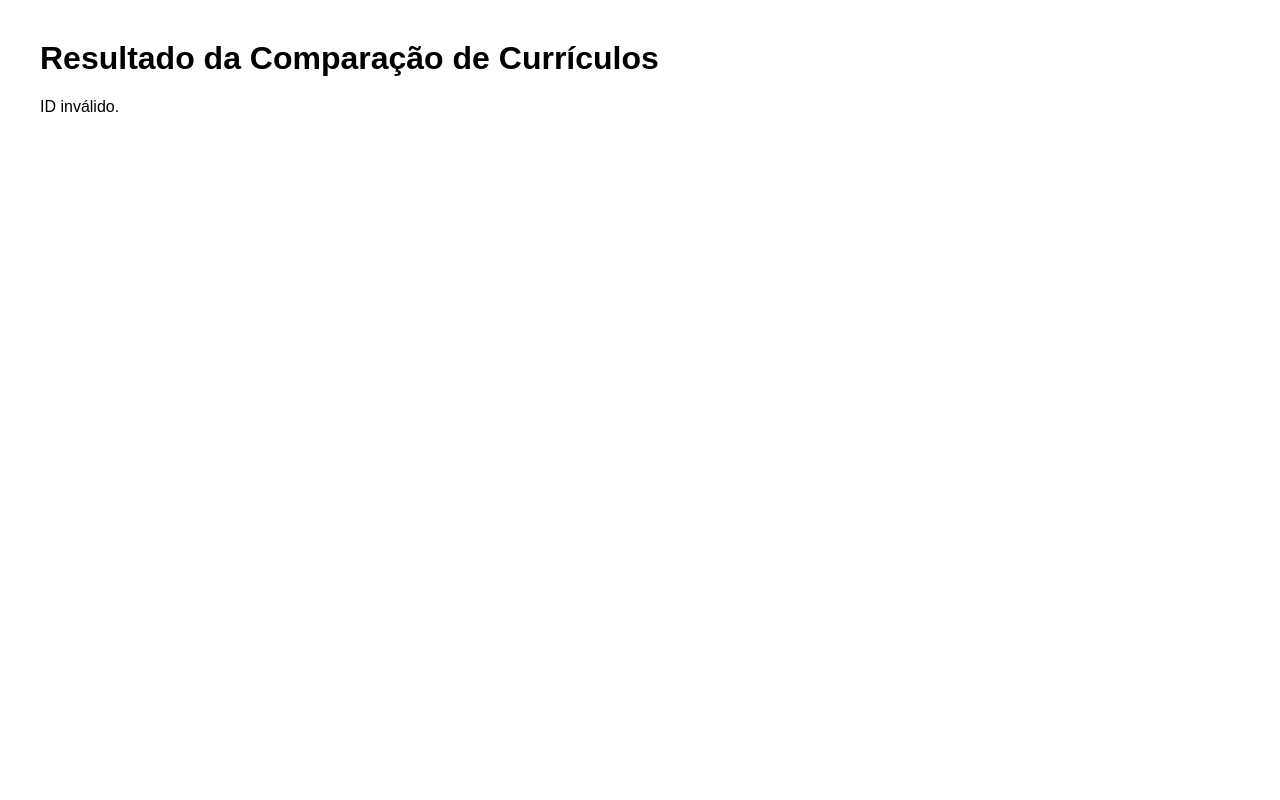
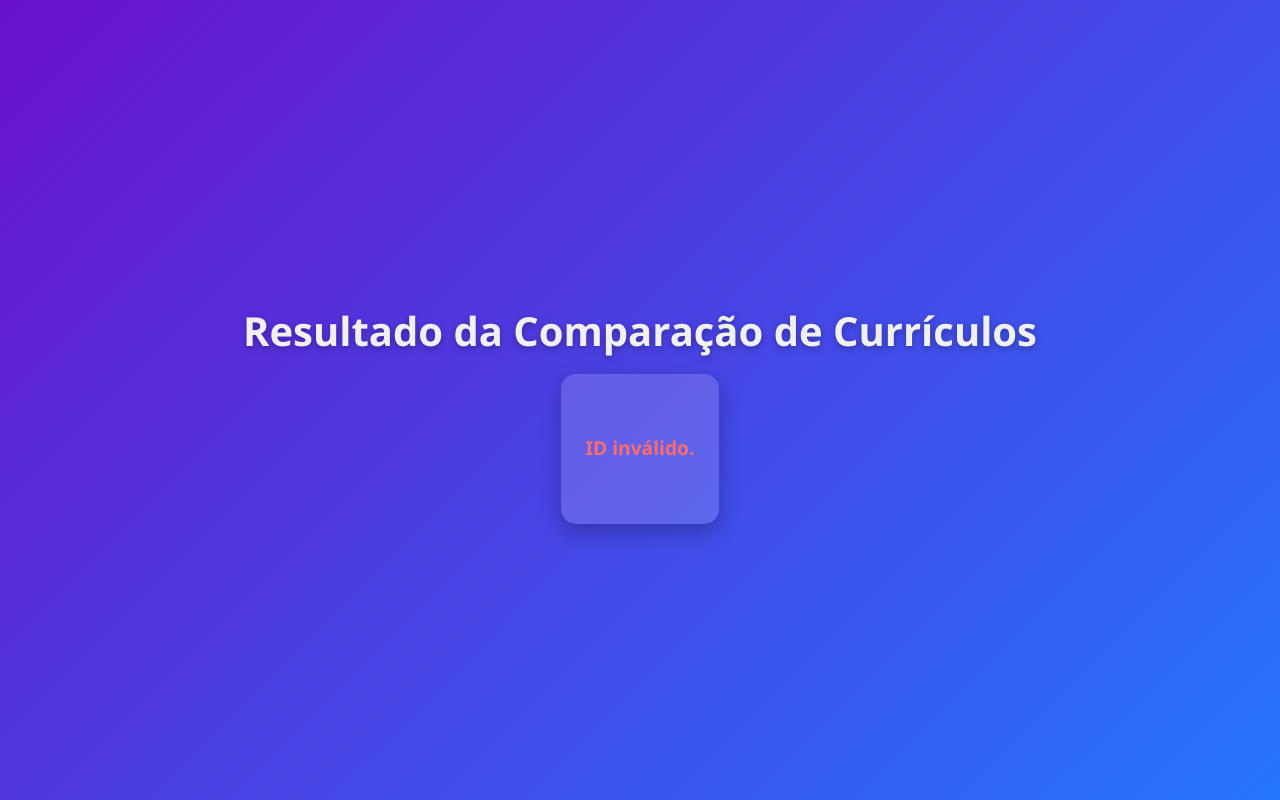
Before and after one commit to lucaassos/d8, a plain HTML site: page index.html in a window 1280 px wide. Drawn offline with Linux system fonts and the light colour scheme.

Commit message:
Update index.html

```diff
--- a/index.html
+++ b/index.html
@@ -1,43 +1,111 @@
 <!DOCTYPE html>
 <html lang="pt-BR">
 <head>
-<meta charset="UTF-8" />
-<title>Resultado da Análise</title>
-<style>
-  body { font-family: Arial, sans-serif; margin: 40px; }
-  #resultado { white-space: pre-wrap; }
-</style>
+  <meta charset="UTF-8" />
+  <title>Resultado da Análise</title>
+  <style>
+    /* Reset básico */
+    * {
+      box-sizing: border-box;
+    }
+
+    body {
+      font-family: 'Segoe UI', Tahoma, Geneva, Verdana, sans-serif;
+      background: linear-gradient(135deg, #6a11cb, #2575fc);
+      color: #f0f0f0;
+      margin: 0;
+      padding: 0;
+      min-height: 100vh;
+      display: flex;
+      flex-direction: column;
+      align-items: center;
+      justify-content: center;
+      padding: 40px 20px;
+      text-align: center;
+    }
+
+    h1 {
+      font-weight: 700;
+      margin-bottom: 1rem;
+      text-shadow: 0 2px 6px rgba(0,0,0,0.3);
+      font-size: 2.5rem;
+    }
+
+    #resultado {
+      background: rgba(255, 255, 255, 0.15);
+      padding: 30px 25px;
+      border-radius: 15px;
+      box-shadow: 0 8px 20px rgba(0,0,0,0.25);
+      font-size: 1.2rem;
+      line-height: 1.5;
+      white-space: pre-wrap;
+      max-width: 700px;
+      min-height: 150px;
+      display: flex;
+      align-items: center;
+      justify-content: center;
+      transition: background-color 0.3s ease;
+    }
+
+    #resultado.loading {
+      font-style: italic;
+      color: #ddd;
+    }
+
+    #resultado.error {
+      color: #ff6b6b;
+      font-weight: 700;
+    }
+
+    /* Responsividade */
+    @media (max-width: 480px) {
+      h1 {
+        font-size: 1.8rem;
+      }
+      #resultado {
+        font-size: 1rem;
+        padding: 20px;
+      }
+    }
+  </style>
 </head>
 <body>
   <h1>Resultado da Comparação de Currículos</h1>
-  <div id="resultado">Carregando...</div>
+  <div id="resultado" class="loading">Carregando...</div>
 
   <script>
+    const resultadoEl = document.getElementById('resultado');
+
     // Pega o id da URL, ex: ?id=12
     const params = new URLSearchParams(window.location.search);
     const idBusca = params.get('id');
 
     if (!idBusca) {
-      document.getElementById('resultado').textContent = "ID inválido.";
+      resultadoEl.textContent = "ID inválido.";
+      resultadoEl.classList.remove('loading');
+      resultadoEl.classList.add('error');
     } else {
       fetch('https://docs.google.com/spreadsheets/d/11eBRJ7tLXk6suGQsRLfhH-woMEVtJ8_ZKxqag1GpooI/gviz/tq?tqx=out:json')
         .then(response => response.text())
         .then(dataText => {
-          // Extrai o JSON da resposta
           const jsonData = JSON.parse(dataText.substring(47, dataText.length - 2));
           const rows = jsonData.table.rows;
 
-          // Procura pela linha com ID igual ao idBusca
           const resultado = rows.find(row => row.c[0] && row.c[0].v.toString() === idBusca);
 
           if (resultado && resultado.c[3]) {
-            document.getElementById('resultado').textContent = resultado.c[3].v;
+            resultadoEl.textContent = resultado.c[3].v;
+            resultadoEl.classList.remove('loading', 'error');
           } else {
-            document.getElementById('resultado').textContent = "Resultado não encontrado.";
+            resultadoEl.textContent = "Resultado não encontrado.";
+            resultadoEl.classList.remove('loading');
+            resultadoEl.classList.add('error');
           }
         })
         .catch(() => {
-          document.getElementById('resultado').textContent = "Erro ao carregar o resultado.";
+          resultadoEl.textContent = "Erro ao carregar o resultado.";
+          resultadoEl.classList.remove('loading');
+          resultadoEl.classList.add('error');
         });
     }
   </script>
```
